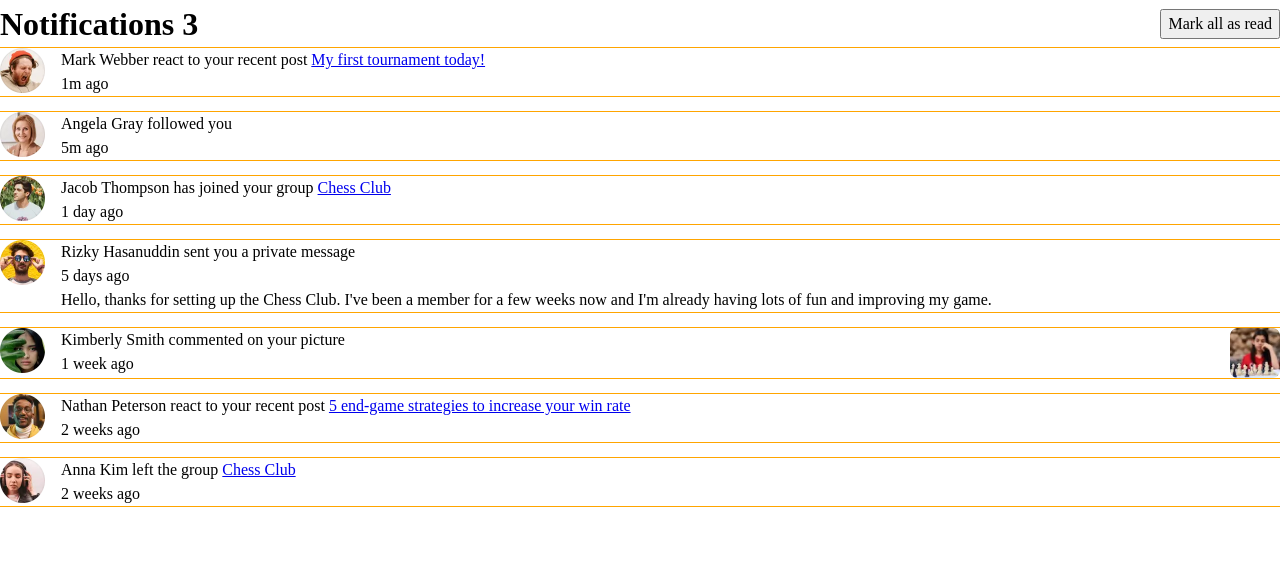
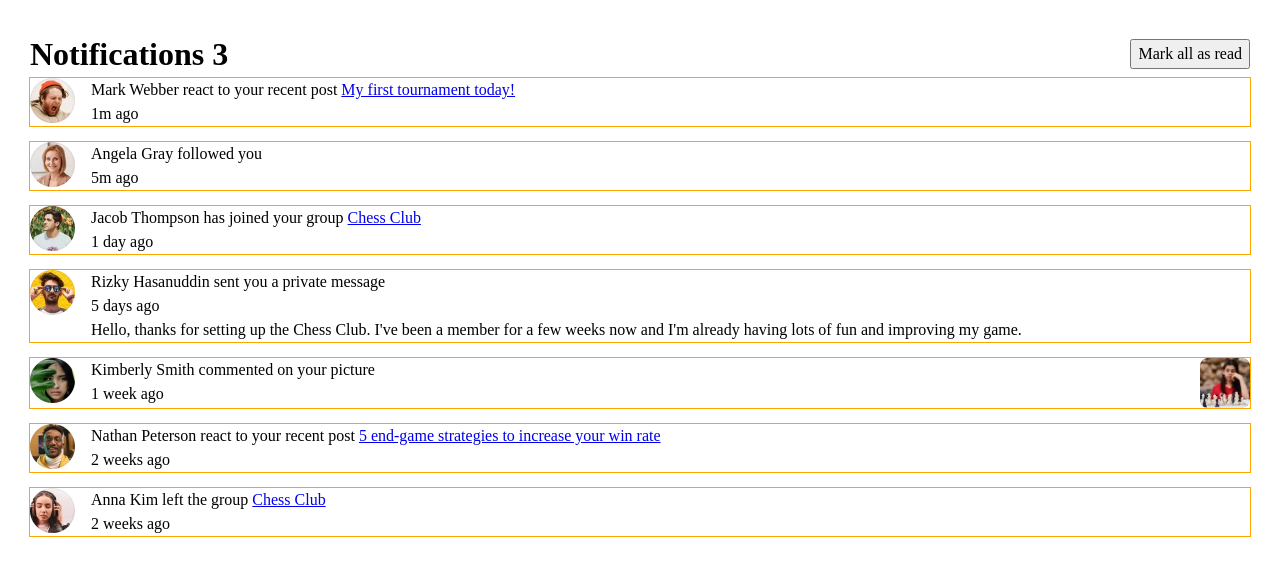
Before and after one commit to edo979/notification-page, a React (Vite) app: page / in a window 1280 px wide. Shown: the top 576 px of the page. Built offline with nearby package versions, Linux system fonts and the light colour scheme.

Commit message:
add media query

```diff
--- a/src/scss/_components.scss
+++ b/src/scss/_components.scss
@@ -14,7 +14,7 @@
   outline: 1px solid orange;
 
   &_img {
-    width: 45px;
+    width: 40px;
     align-self: start;
   }
 
--- a/src/scss/_layout.scss
+++ b/src/scss/_layout.scss
@@ -1,3 +1,7 @@
+.main-container {
+  padding: 20px;
+}
+
 .flex {
   display: flex;
   flex-direction: var(--f-direction, row);
--- /dev/null
+++ b/src/scss/_media-query.scss
@@ -0,0 +1,11 @@
+@media (min-width: 50em) {
+  .main-container {
+    padding: 30px;
+  }
+
+  .card {
+    &_img {
+      width: 45px;
+    }
+  }
+}
--- a/src/scss/style.scss
+++ b/src/scss/style.scss
@@ -1,3 +1,4 @@
 @use 'reset';
 @use 'layout';
 @use 'components';
+@use 'media-query';
```
